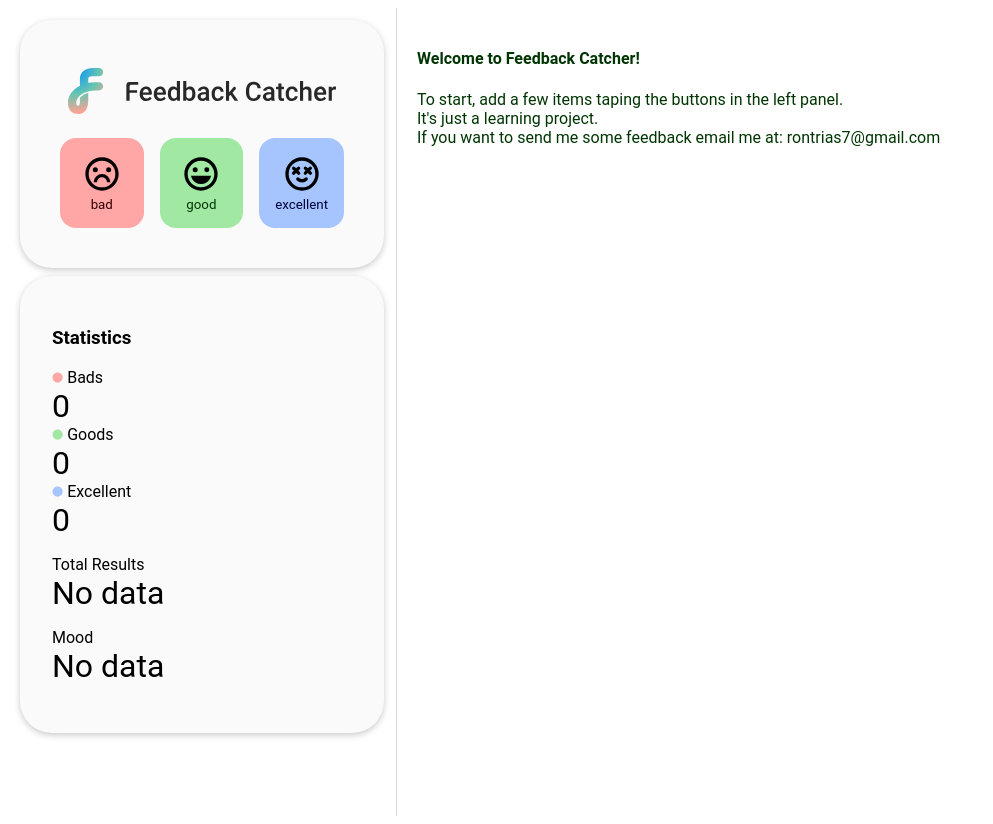
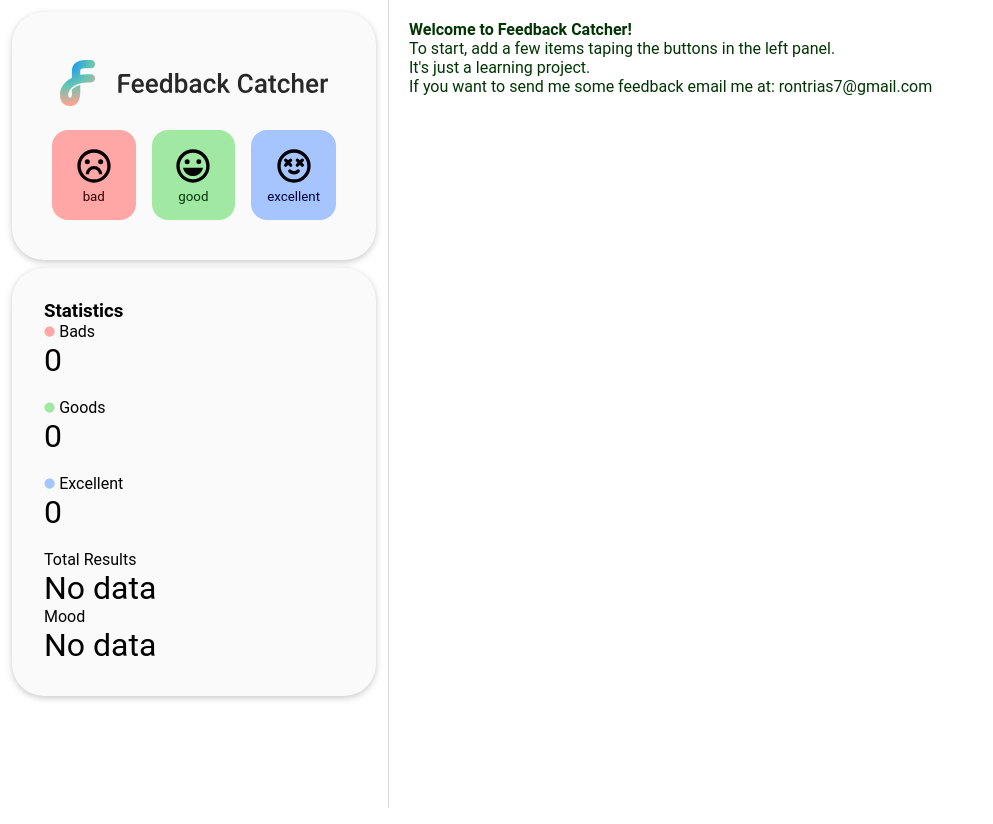
Before and after one commit to rontrias7/feedback-cartcher, a React (Create React App) app: page / in a window 1280 px wide. Shown: the whole page, without its empty margins (0-993 px from the left). Built offline with nearby package versions, Linux system fonts and the light colour scheme.

Commit message:
minor UI changes

```diff
--- a/src/App.js
+++ b/src/App.js
@@ -119,9 +119,9 @@ const Display = ({results: {bad, good, excellent}}) =>{
   return(
   <>
 
-    <p><IconContext.Provider value={{ className: "no-pointer bad-dot", size: "0.7em" }}><GiPlainCircle /></IconContext.Provider> Bads <br /> <span className="numbers">{bad}</span> <br/>
-    <IconContext.Provider value={{ className: "no-pointer good-dot", size: "0.7em" }}><GiPlainCircle /></IconContext.Provider> Goods <br /> <span className="numbers">{good}</span><br/>
-    <IconContext.Provider value={{ className: "no-pointer excellent-dot", size: "0.7em" }}><GiPlainCircle /></IconContext.Provider> Excellent <br /> <span className="numbers">{excellent}</span> </p>
+    <p><IconContext.Provider value={{ className: "no-pointer bad-dot", size: "0.7em" }}><GiPlainCircle /></IconContext.Provider> Bads <br /> <span className="numbers">{bad}</span> <br/> <br/>
+    <IconContext.Provider value={{ className: "no-pointer good-dot", size: "0.7em" }}><GiPlainCircle /></IconContext.Provider> Goods <br /> <span className="numbers">{good}</span><br/> <br/>
+    <IconContext.Provider value={{ className: "no-pointer excellent-dot", size: "0.7em" }}><GiPlainCircle /></IconContext.Provider> Excellent <br /> <span className="numbers">{excellent}</span> <br/><br/></p>
 
   </>
 
--- a/src/app.scss
+++ b/src/app.scss
@@ -1,5 +1,12 @@
 * {
   font-family: 'Roboto', sans-serif;
+  margin: 0;
+  padding: 0;
+}
+
+:root{
+
+  font-size: 16px;
 }
 
 
@@ -138,8 +145,14 @@ $excellent-txt: rgb(1, 0, 53);
   grid-column: 1;
   border-right: 1px solid rgba(128, 128, 128, 0.309);
   padding: 4px;
+  overflow-y: scroll;
+
 }
 
+
+.right-bar::-webkit-scrollbar{
+  width: 2px;
+}
 
 .history-area {
   display: inline-flex;
```
